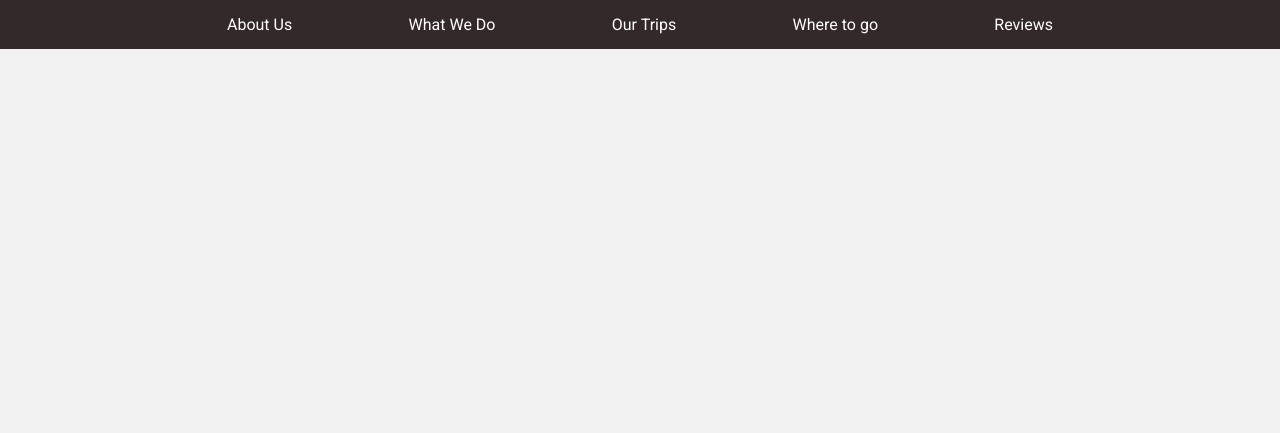
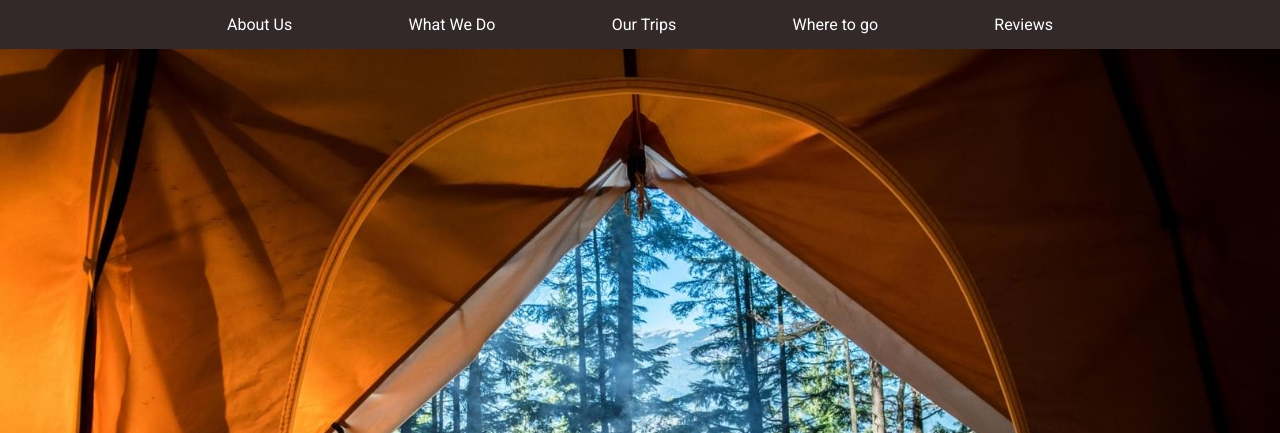
Before and after one commit to buj0n/projekt-1, a plain HTML site: page index.html in a window 1280 px wide. Shown: the top 433 px of the page. Drawn offline with Linux system fonts and the light colour scheme.

Commit message:
Add files via upload

```diff
--- a/styles.css
+++ b/styles.css
@@ -93,7 +93,7 @@ nav ul li a:hover {
   position: relative;
   width: 100%;
   height: 804px;
-  background-image: url("./mages/scott-goodwill-y8Ngwq34_Ak-unsplash.jpg");
+  background-image: url("./images/scott-goodwill-y8Ngwq34_Ak-unsplash.jpg");
   background-repeat: no-repeat;
   background-position: center;
   background-size: cover;
```
